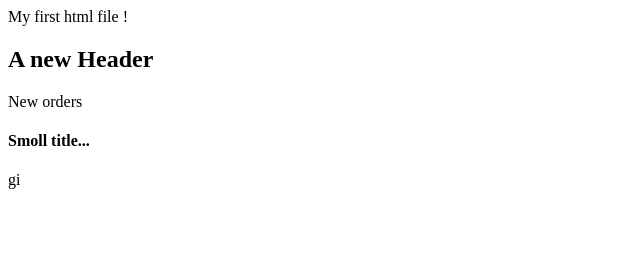
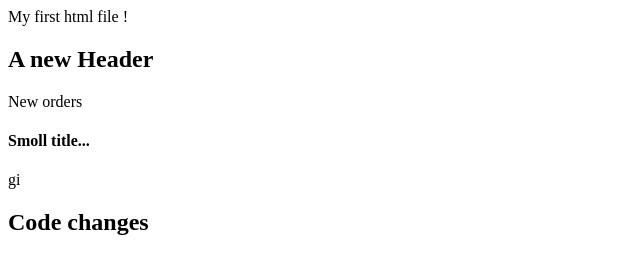
Before and after one commit to DaniZGit/TestRepository, a plain HTML site: page index.html in a window 1280 px wide. Shown: the whole page, without its empty margins (0-640 px from the left). Drawn offline with Linux system fonts and the light colour scheme.

Commit message:
yarn adn code changes

```diff
--- a/index.html
+++ b/index.html
@@ -6,3 +6,5 @@
     </div>
     <h4>Smoll title...</h4>
 </div>gi
+
+<h2>Code changes</h2>
```
Also changed, not shown: 1 other file.
